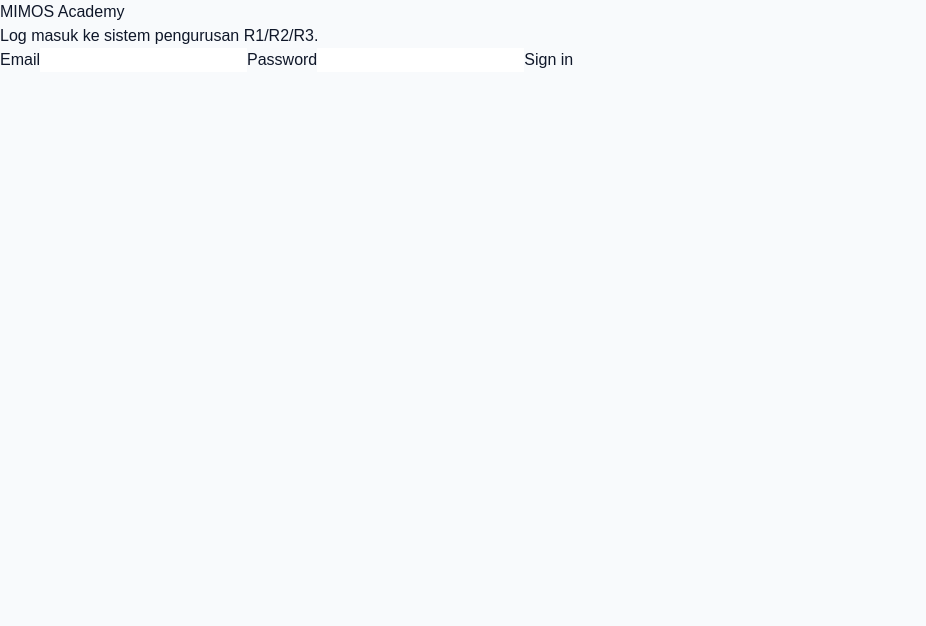
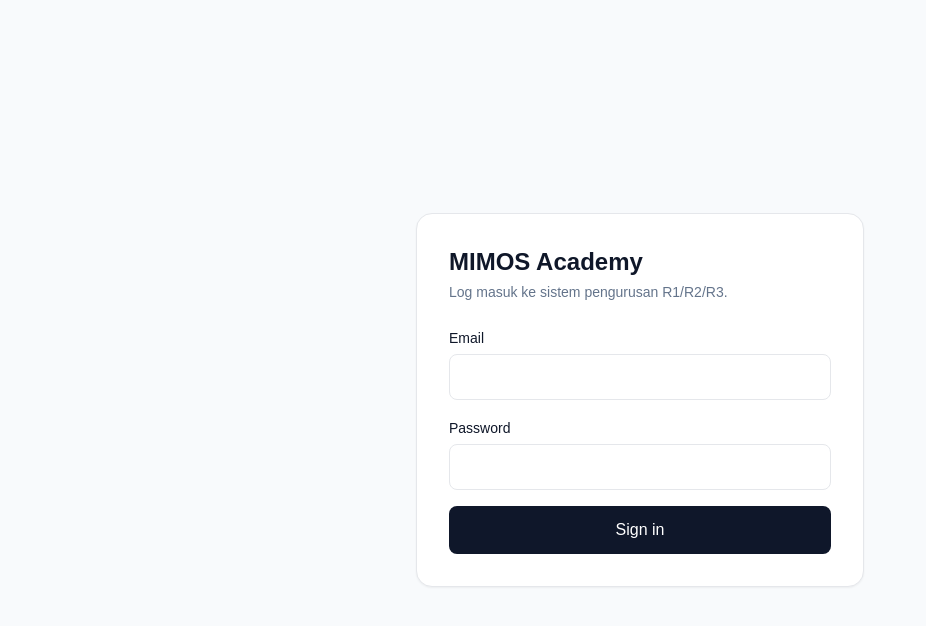
Before and after one commit to SaidRazak881/masb_pms_v3, a Next.js app: page /login in a window 1280 px wide. Shown: the top 626 px of the page, without its empty margins (0-926 px from the left). Built offline with nearby package versions, Linux system fonts and the light colour scheme.

Commit message:
chore: add Tailwind configuration

```diff
--- /dev/null
+++ b/tailwind.config.ts
@@ -0,0 +1,3 @@
+import type {Config} from 'tailwindcss'
+const config:Config={darkMode:['class'],content:['./app/**/*.{ts,tsx}','./components/**/*.{ts,tsx}','./features/**/*.{ts,tsx}'],theme:{extend:{}} ,plugins:[]}
+export default config
```
